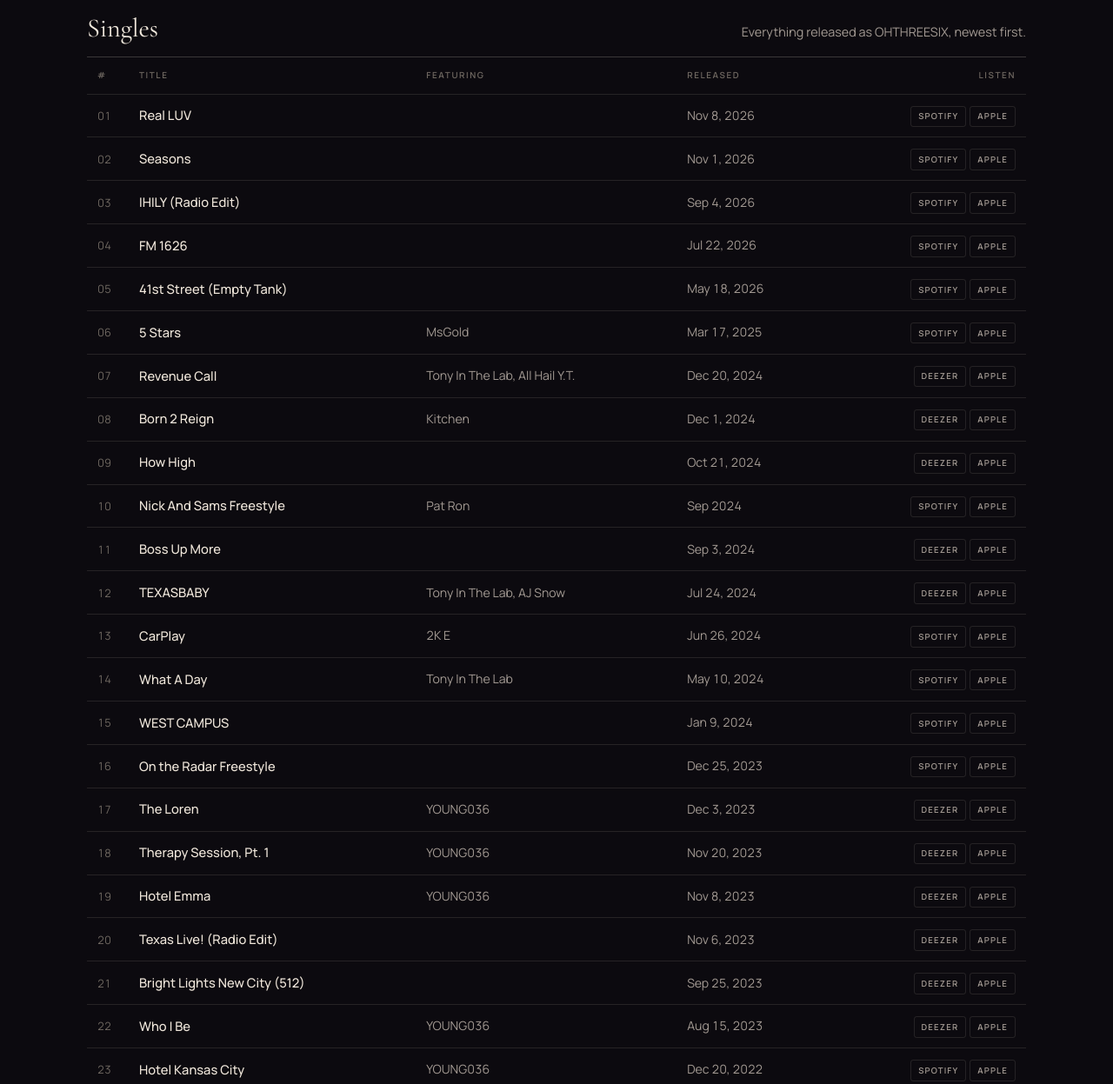
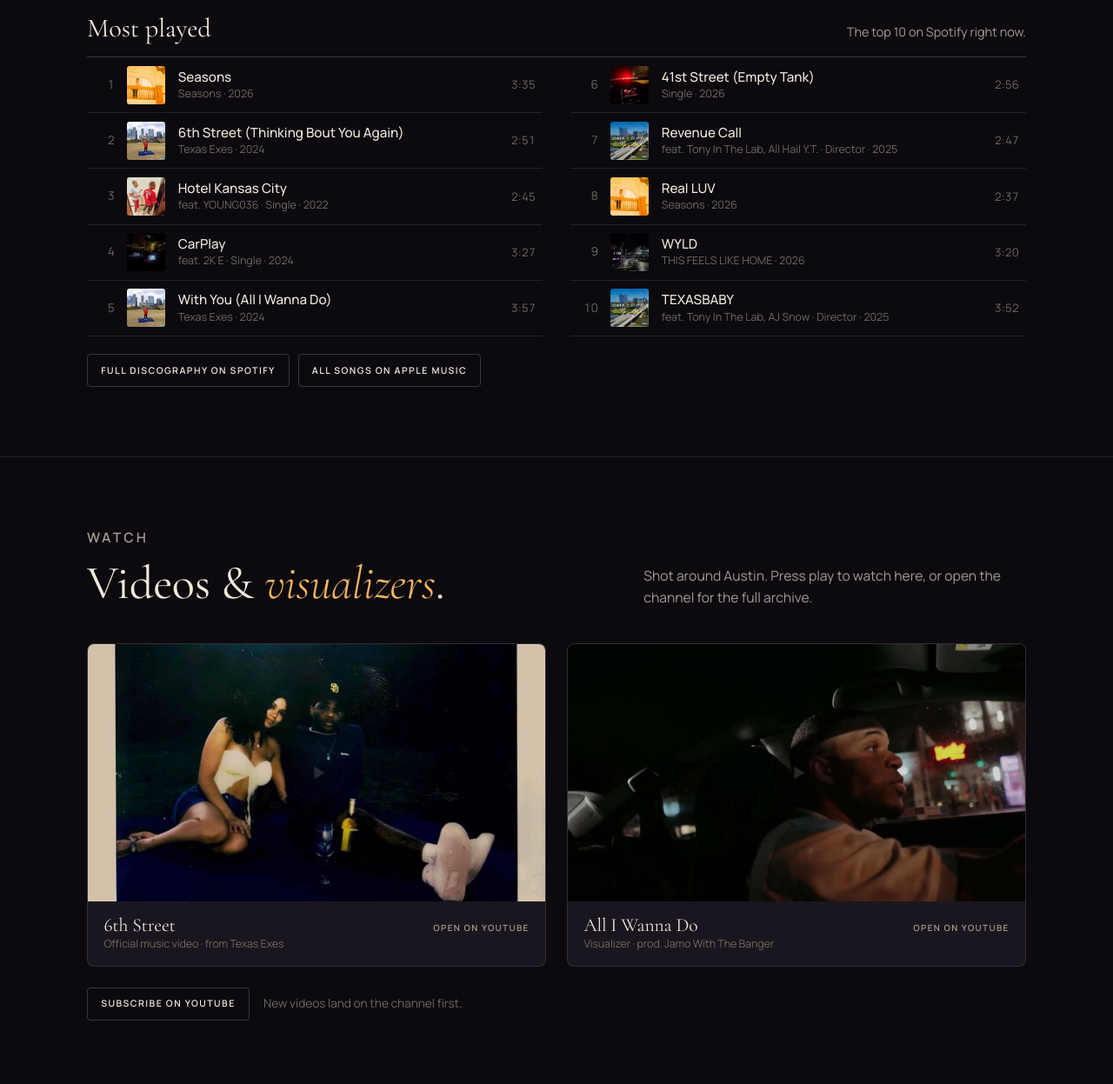
Before and after one commit to RNEHOLDINGS/ohthreesix, a plain HTML site: page index.html in a window 1280 px wide. Shown: the part 3060-4307 px from the top of the page at 87% size. Drawn offline with nearby package versions, Linux system fonts and the light colour scheme.

Commit message:
Replace the singles table with a Spotify most-played top 10
The 24-row table listed every single newest-first and was not earning
its space. It becomes a Most played list in Spotify's popularity order,
two columns of five on desktop, each row playing the song on Spotify.
Also correct the 6th Street video caption: the song is on Texas Exes,
not THIS FEELS LIKE HOME. Drop two covers nothing uses.

Co-Authored-By: Claude Opus 5.5 <noreply@anthropic.com>

```diff
--- a/index.html
+++ b/index.html
@@ -157,23 +157,22 @@ section{padding:5rem 0;border-top:1px solid var(--line)}
 .album .links a:hover{border-color:var(--amber);color:var(--amber2)}
 @media (max-width:560px){.albums{grid-template-columns:1fr 1fr;gap:1.25rem .9rem}.album h3{font-size:1.15rem}.album .meta{font-size:.72rem}}
 
-/* Singles */
-.singles{margin-top:4rem}
-.singles-head{display:flex;align-items:baseline;justify-content:space-between;flex-wrap:wrap;gap:.5rem 1.5rem;margin-bottom:1rem}
-.singles-head p{color:var(--ink2);font-size:.9rem}
-.table-wrap{overflow-x:auto;border-top:1px solid var(--line2)}
-table{width:100%;border-collapse:collapse;font-size:.92rem;min-width:620px}
-th{font-weight:600;text-transform:uppercase;letter-spacing:.16em;font-size:.62rem;text-align:left;color:var(--ink3);padding:.8rem .75rem;border-bottom:1px solid var(--line)}
-td{padding:.72rem .75rem;border-bottom:1px solid var(--line);vertical-align:middle}
-tbody tr:hover td{background:var(--bg2)}
-td.n{color:var(--ink3);font-variant-numeric:tabular-nums;width:3rem;font-size:.8rem}
-td.title{font-weight:500}
-td.feat,td.date{color:var(--ink2);font-variant-numeric:tabular-nums;white-space:nowrap;font-size:.88rem}
-td.listen{white-space:nowrap;text-align:right}
-td.listen a{display:inline-block;font-weight:600;font-size:.6rem;letter-spacing:.12em;text-transform:uppercase;text-decoration:none;border:1px solid var(--line);padding:.22rem .5rem;border-radius:3px;color:var(--ink2);margin-left:.25rem}
-td.listen a:hover{border-color:var(--amber);color:var(--amber2)}
-.singles-foot{margin-top:1.25rem;display:flex;gap:1rem;flex-wrap:wrap;align-items:center;font-size:.85rem;color:var(--ink3)}
-
+/* Most played */
+.popular{margin-top:4rem}
+.popular-head{display:flex;align-items:baseline;justify-content:space-between;flex-wrap:wrap;gap:.5rem 1.5rem;margin-bottom:1rem}
+.popular-head p{color:var(--ink2);font-size:.9rem}
+.tracks{list-style:none;margin:0;padding:0;display:grid;grid-template-columns:repeat(2,minmax(0,1fr));grid-template-rows:repeat(5,auto);grid-auto-flow:column;column-gap:2rem;border-top:1px solid var(--line2)}
+.tracks a{display:grid;grid-template-columns:1.5rem 44px minmax(0,1fr) auto;gap:.9rem;align-items:center;padding:.6rem .5rem;border-bottom:1px solid var(--line);text-decoration:none;transition:background .2s}
+.tracks a:hover{background:var(--bg2)}
+.tracks a:hover b{color:var(--amber2)}
+.tracks .rank{color:var(--ink3);font-variant-numeric:tabular-nums;font-size:.85rem;text-align:right}
+.tracks img{width:44px;height:44px;object-fit:cover;border-radius:3px}
+.tracks .t{display:flex;flex-direction:column;gap:.1rem;min-width:0}
+.tracks b{font-weight:500;font-size:.95rem;line-height:1.3;transition:color .2s}
+.tracks small{color:var(--ink3);font-size:.78rem;line-height:1.35}
+.tracks .dur{color:var(--ink3);font-size:.82rem;font-variant-numeric:tabular-nums}
+.popular-foot{margin-top:1.25rem;display:flex;gap:.6rem;flex-wrap:wrap}
+@media (max-width:760px){.tracks{grid-template-columns:1fr;grid-template-rows:none;grid-auto-flow:row}}
 /* Watch */
 .videos{display:grid;grid-template-columns:1fr 1fr;gap:1.5rem}
 .video{background:var(--card);border:1px solid var(--line);border-radius:8px;overflow:hidden}
@@ -444,50 +443,28 @@ footer .wrap{display:flex;flex-wrap:wrap;justify-content:space-between;gap:1.5re
       </article>
     </div>
 
-    <div class="singles">
-      <div class="singles-head">
-        <h3>Singles</h3>
-        <p>Everything released as OHTHREESIX, newest first.</p>
+    <div class="popular">
+      <div class="popular-head">
+        <h3>Most played</h3>
+        <p>The top 10 on Spotify right now.</p>
       </div>
-      <div class="table-wrap">
-        <table>
-          <thead>
-            <tr><th scope="col">#</th><th scope="col">Title</th><th scope="col">Featuring</th><th scope="col">Released</th><th scope="col" style="text-align:right">Listen</th></tr>
-          </thead>
-          <tbody>
-            <tr><td class="n">01</td><td class="title">Real LUV</td><td class="feat"></td><td class="date">Nov 8, 2026</td><td class="listen"><a href="https://open.spotify.com/album/6QYHUG5EZUoAJ7e9dAgojI" target="_blank" rel="noopener">Spotify</a><a href="https://music.apple.com/us/album/real-luv/6834494066?i=6834494073" target="_blank" rel="noopener">Apple</a></td></tr>
-            <tr><td class="n">02</td><td class="title">Seasons</td><td class="feat"></td><td class="date">Nov 1, 2026</td><td class="listen"><a href="https://open.spotify.com/album/066gindD8k8zC1OnWlUJiU" target="_blank" rel="noopener">Spotify</a><a href="https://music.apple.com/us/album/seasons-single/6827610261" target="_blank" rel="noopener">Apple</a></td></tr>
-            <tr><td class="n">03</td><td class="title">IHILY (Radio Edit)</td><td class="feat"></td><td class="date">Sep 4, 2026</td><td class="listen"><a href="https://open.spotify.com/album/2iP2RlrqCXDkCWu2ZO9eWe" target="_blank" rel="noopener">Spotify</a><a href="https://music.apple.com/us/album/ihily-radio-edit-single/6809960683" target="_blank" rel="noopener">Apple</a></td></tr>
-            <tr><td class="n">04</td><td class="title">FM 1626</td><td class="feat"></td><td class="date">Jul 22, 2026</td><td class="listen"><a href="https://open.spotify.com/album/2usbJyd24iyLLVupvITafW" target="_blank" rel="noopener">Spotify</a><a href="https://music.apple.com/us/album/fm-1626-single/6792452835" target="_blank" rel="noopener">Apple</a></td></tr>
-            <tr><td class="n">05</td><td class="title">41st Street (Empty Tank)</td><td class="feat"></td><td class="date">May 18, 2026</td><td class="listen"><a href="https://open.spotify.com/album/1kBWhlfcntW9j3jfy2j7XH" target="_blank" rel="noopener">Spotify</a><a href="https://music.apple.com/us/album/41st-street-empty-tank-single/6768544791" target="_blank" rel="noopener">Apple</a></td></tr>
-            <tr><td class="n">06</td><td class="title">5 Stars</td><td class="feat">MsGold</td><td class="date">Mar 17, 2025</td><td class="listen"><a href="https://open.spotify.com/album/0JiYT6m6oHX32SVz2V1rQV" target="_blank" rel="noopener">Spotify</a><a href="https://music.apple.com/us/album/5-stars-feat-msgold-single/1802760229" target="_blank" rel="noopener">Apple</a></td></tr>
-            <tr><td class="n">07</td><td class="title">Revenue Call</td><td class="feat">Tony In The Lab, All Hail Y.T.</td><td class="date">Dec 20, 2024</td><td class="listen"><a href="https://www.deezer.com/album/686457331" target="_blank" rel="noopener">Deezer</a><a href="https://music.apple.com/us/album/revenue-call-feat-tony-in-the-lab-all-hail-y-t-single/1786457513" target="_blank" rel="noopener">Apple</a></td></tr>
-            <tr><td class="n">08</td><td class="title">Born 2 Reign</td><td class="feat">Kitchen</td><td class="date">Dec 1, 2024</td><td class="listen"><a href="https://www.deezer.com/album/677942861" target="_blank" rel="noopener">Deezer</a><a href="https://music.apple.com/us/album/born-2-reign-featuring-kitchen-single/1783037126" target="_blank" rel="noopener">Apple</a></td></tr>
-            <tr><td class="n">09</td><td class="title">How High</td><td class="feat"></td><td class="date">Oct 21, 2024</td><td class="listen"><a href="https://www.deezer.com/album/659736881" target="_blank" rel="noopener">Deezer</a><a href="https://music.apple.com/us/album/how-high-single/1775063619" target="_blank" rel="noopener">Apple</a></td></tr>
-            <tr><td class="n">10</td><td class="title">Nick And Sams Freestyle</td><td class="feat">Pat Ron</td><td class="date">Sep 2024</td><td class="listen"><a href="https://open.spotify.com/album/2n8gDU3yFRLrmELFIbPQ6R" target="_blank" rel="noopener">Spotify</a><a href="https://music.apple.com/us/album/nick-and-sams-freestyle-feat-pat-ron-single/1774374239" target="_blank" rel="noopener">Apple</a></td></tr>
-            <tr><td class="n">11</td><td class="title">Boss Up More</td><td class="feat"></td><td class="date">Sep 3, 2024</td><td class="listen"><a href="https://www.deezer.com/album/618545731" target="_blank" rel="noopener">Deezer</a><a href="https://music.apple.com/us/album/boss-up-more-single/1758613881" target="_blank" rel="noopener">Apple</a></td></tr>
-            <tr><td class="n">12</td><td class="title">TEXASBABY</td><td class="feat">Tony In The Lab, AJ Snow</td><td class="date">Jul 24, 2024</td><td class="listen"><a href="https://www.deezer.com/album/619724641" target="_blank" rel="noopener">Deezer</a><a href="https://music.apple.com/us/album/texasbaby-feat-tony-in-the-lab-aj-snow-single/1759032943" target="_blank" rel="noopener">Apple</a></td></tr>
-            <tr><td class="n">13</td><td class="title">CarPlay</td><td class="feat">2K E</td><td class="date">Jun 26, 2024</td><td class="listen"><a href="https://open.spotify.com/album/5AanKG0SBFLhJ6uZnIaExA" target="_blank" rel="noopener">Spotify</a><a href="https://music.apple.com/us/album/carplay-feat-2k-e-single/1753999441" target="_blank" rel="noopener">Apple</a></td></tr>
-            <tr><td class="n">14</td><td class="title">What A Day</td><td class="feat">Tony In The Lab</td><td class="date">May 10, 2024</td><td class="listen"><a href="https://open.spotify.com/album/1hc7mv40N1nt1JFgeFlWRv" target="_blank" rel="noopener">Spotify</a><a href="https://music.apple.com/us/album/what-a-day-feat-tony-in-the-lab-single/1745420500" target="_blank" rel="noopener">Apple</a></td></tr>
-            <tr><td class="n">15</td><td class="title">WEST CAMPUS</td><td class="feat"></td><td class="date">Jan 9, 2024</td><td class="listen"><a href="https://open.spotify.com/album/4BniY8cOxPLHxaR3bdh22R" target="_blank" rel="noopener">Spotify</a><a href="https://music.apple.com/us/album/west-campus-single/1725134437" target="_blank" rel="noopener">Apple</a></td></tr>
-            <tr><td class="n">16</td><td class="title">On the Radar Freestyle</td><td class="feat"></td><td class="date">Dec 25, 2023</td><td class="listen"><a href="https://open.spotify.com/album/0efKY6tzaEILkiyXOuRuly" target="_blank" rel="noopener">Spotify</a><a href="https://music.apple.com/us/album/on-the-radar-freestyle-single/1723086185" target="_blank" rel="noopener">Apple</a></td></tr>
-            <tr><td class="n">17</td><td class="title">The Loren</td><td class="feat">YOUNG036</td><td class="date">Dec 3, 2023</td><td class="listen"><a href="https://www.deezer.com/album/519483542" target="_blank" rel="noopener">Deezer</a><a href="https://music.apple.com/us/album/the-loren-feat-young036-single/1719212532" target="_blank" rel="noopener">Apple</a></td></tr>
-            <tr><td class="n">18</td><td class="title">Therapy Session, Pt. 1</td><td class="feat">YOUNG036</td><td class="date">Nov 20, 2023</td><td class="listen"><a href="https://www.deezer.com/album/514809712" target="_blank" rel="noopener">Deezer</a><a href="https://music.apple.com/us/album/therapy-session-pt-1-feat-young036-single/1717439890" target="_blank" rel="noopener">Apple</a></td></tr>
-            <tr><td class="n">19</td><td class="title">Hotel Emma</td><td class="feat">YOUNG036</td><td class="date">Nov 8, 2023</td><td class="listen"><a href="https://www.deezer.com/album/510187331" target="_blank" rel="noopener">Deezer</a><a href="https://music.apple.com/us/album/hotel-emma-feat-young036-single/1715605603" target="_blank" rel="noopener">Apple</a></td></tr>
-            <tr><td class="n">20</td><td class="title">Texas Live! (Radio Edit)</td><td class="feat"></td><td class="date">Nov 6, 2023</td><td class="listen"><a href="https://www.deezer.com/album/509385551" target="_blank" rel="noopener">Deezer</a><a href="https://music.apple.com/us/album/texas-live-radio-edit-single/1715275829" target="_blank" rel="noopener">Apple</a></td></tr>
-            <tr><td class="n">21</td><td class="title">Bright Lights New City (512)</td><td class="feat"></td><td class="date">Sep 25, 2023</td><td class="listen"><a href="https://www.deezer.com/album/492527121" target="_blank" rel="noopener">Deezer</a><a href="https://music.apple.com/us/album/bright-lights-new-city-512-single/1708906946" target="_blank" rel="noopener">Apple</a></td></tr>
-            <tr><td class="n">22</td><td class="title">Who I Be</td><td class="feat">YOUNG036</td><td class="date">Aug 15, 2023</td><td class="listen"><a href="https://www.deezer.com/album/476536125" target="_blank" rel="noopener">Deezer</a><a href="https://music.apple.com/us/album/who-i-be-feat-young036-single/1702777409" target="_blank" rel="noopener">Apple</a></td></tr>
-            <tr><td class="n">23</td><td class="title">Hotel Kansas City</td><td class="feat">YOUNG036</td><td class="date">Dec 20, 2022</td><td class="listen"><a href="https://open.spotify.com/album/5CgR1tvCMhhqB8nWzCXMGT" target="_blank" rel="noopener">Spotify</a><a href="https://music.apple.com/us/album/hotel-kansas-city-feat-young036-single/1660584662" target="_blank" rel="noopener">Apple</a></td></tr>
-            <tr><td class="n">24</td><td class="title">God Bless Texas (State)</td><td class="feat"></td><td class="date">Oct 24, 2022</td><td class="listen"><a href="https://www.deezer.com/album/369367727" target="_blank" rel="noopener">Deezer</a><a href="https://music.apple.com/us/album/god-bless-texas-state-single/1651272711" target="_blank" rel="noopener">Apple</a></td></tr>
-          </tbody>
-        </table>
+      <ol class="tracks">
+        <li><a href="https://open.spotify.com/track/72nKHSsqtJ5W9VmwzGSSHX" target="_blank" rel="noopener" aria-label="Play Seasons on Spotify"><span class="rank">1</span><img src="assets/seasons.jpg" alt="" width="44" height="44" loading="lazy"><span class="t"><b>Seasons</b><small>Seasons &middot; 2026</small></span><span class="dur">3:35</span></a></li>
+        <li><a href="https://open.spotify.com/track/0qfU2vbBAIWiNd0IdLs8pu" target="_blank" rel="noopener" aria-label="Play 6th Street (Thinking Bout You Again) on Spotify"><span class="rank">2</span><img src="assets/texas-exes.jpg" alt="" width="44" height="44" loading="lazy"><span class="t"><b>6th Street (Thinking Bout You Again)</b><small>Texas Exes &middot; 2024</small></span><span class="dur">2:51</span></a></li>
+        <li><a href="https://open.spotify.com/track/3iUJEFkV3pbH4uakGotuAV" target="_blank" rel="noopener" aria-label="Play Hotel Kansas City on Spotify"><span class="rank">3</span><img src="assets/hotel-kansas-city.jpg" alt="" width="44" height="44" loading="lazy"><span class="t"><b>Hotel Kansas City</b><small>feat. YOUNG036 &middot; Single &middot; 2022</small></span><span class="dur">2:45</span></a></li>
+        <li><a href="https://open.spotify.com/track/7ofyxDZyCH4mwTItTP7EbB" target="_blank" rel="noopener" aria-label="Play CarPlay on Spotify"><span class="rank">4</span><img src="assets/carplay.jpg" alt="" width="44" height="44" loading="lazy"><span class="t"><b>CarPlay</b><small>feat. 2K E &middot; Single &middot; 2024</small></span><span class="dur">3:27</span></a></li>
+        <li><a href="https://open.spotify.com/track/5n8NqOqyD25N6JcwQGAtZm" target="_blank" rel="noopener" aria-label="Play With You (All I Wanna Do) on Spotify"><span class="rank">5</span><img src="assets/texas-exes.jpg" alt="" width="44" height="44" loading="lazy"><span class="t"><b>With You (All I Wanna Do)</b><small>Texas Exes &middot; 2024</small></span><span class="dur">3:57</span></a></li>
+        <li><a href="https://open.spotify.com/track/3pgDqlZXlhItZI0F42JhBe" target="_blank" rel="noopener" aria-label="Play 41st Street (Empty Tank) on Spotify"><span class="rank">6</span><img src="assets/41st-street.jpg" alt="" width="44" height="44" loading="lazy"><span class="t"><b>41st Street (Empty Tank)</b><small>Single &middot; 2026</small></span><span class="dur">2:56</span></a></li>
+        <li><a href="https://open.spotify.com/track/45a1L4P1fiqDVk5IMZ5haH" target="_blank" rel="noopener" aria-label="Play Revenue Call on Spotify"><span class="rank">7</span><img src="assets/director.jpg" alt="" width="44" height="44" loading="lazy"><span class="t"><b>Revenue Call</b><small>feat. Tony In The Lab, All Hail Y.T. &middot; Director &middot; 2025</small></span><span class="dur">2:47</span></a></li>
+        <li><a href="https://open.spotify.com/track/1pzj4CVzywDh0LXPSeTudS" target="_blank" rel="noopener" aria-label="Play Real LUV on Spotify"><span class="rank">8</span><img src="assets/seasons.jpg" alt="" width="44" height="44" loading="lazy"><span class="t"><b>Real LUV</b><small>Seasons &middot; 2026</small></span><span class="dur">2:37</span></a></li>
+        <li><a href="https://open.spotify.com/track/1LgUoDSTaEzZBySb62azw7" target="_blank" rel="noopener" aria-label="Play WYLD on Spotify"><span class="rank">9</span><img src="assets/this-feels-like-home.jpg" alt="" width="44" height="44" loading="lazy"><span class="t"><b>WYLD</b><small>THIS FEELS LIKE HOME &middot; 2026</small></span><span class="dur">3:20</span></a></li>
+        <li><a href="https://open.spotify.com/track/3mFpZhEuDFdBoSWT0TnbeK" target="_blank" rel="noopener" aria-label="Play TEXASBABY on Spotify"><span class="rank">10</span><img src="assets/director.jpg" alt="" width="44" height="44" loading="lazy"><span class="t"><b>TEXASBABY</b><small>feat. Tony In The Lab, AJ Snow &middot; Director &middot; 2025</small></span><span class="dur">3:52</span></a></li>
+      </ol>
+      <div class="popular-foot">
+        <a class="btn btn-line btn-sm" href="https://open.spotify.com/artist/1uVJ3FBU9ZXEb1qO58NFA5/discography/all" target="_blank" rel="noopener">Full discography on Spotify</a>
+        <a class="btn btn-line btn-sm" href="https://music.apple.com/us/artist/ohthreesix/1651253006" target="_blank" rel="noopener">All songs on Apple Music</a>
       </div>
-      <div class="singles-foot">
-        <a class="btn btn-line btn-sm" href="https://open.spotify.com/artist/1uVJ3FBU9ZXEb1qO58NFA5/discography/all" target="_blank" rel="noopener">Full discography on Spotify</a>
-        <span>Live versions, remixes and features live on the streaming pages.</span>
-      </div>
-    </div>
-  </div>
+    </div>  </div>
 </section>
 
 <section id="watch">
@@ -506,7 +483,7 @@ footer .wrap{display:flex;flex-wrap:wrap;justify-content:space-between;gap:1.5re
           <img src="assets/video-6th-street.jpg" alt="6th Street music video thumbnail" width="800" height="450" loading="lazy">
         </div>
         <div class="cap">
-          <h3>6th Street<small>Official music video &middot; from THIS FEELS LIKE HOME</small></h3>
+          <h3>6th Street<small>Official music video &middot; from Texas Exes</small></h3>
           <a href="https://youtu.be/tXHwPgCNs_E" target="_blank" rel="noopener">Open on YouTube</a>
         </div>
       </article>
```
Also changed, not shown: assets/5-stars.jpg (deleted), assets/carplay.jpg (added), assets/fm-1626.jpg (deleted), assets/hotel-kansas-city.jpg (added).
